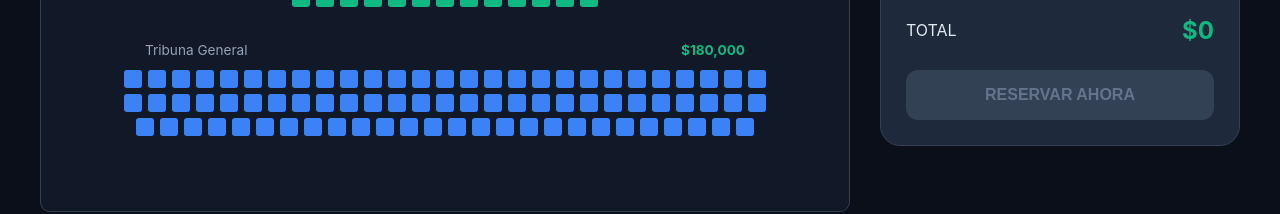
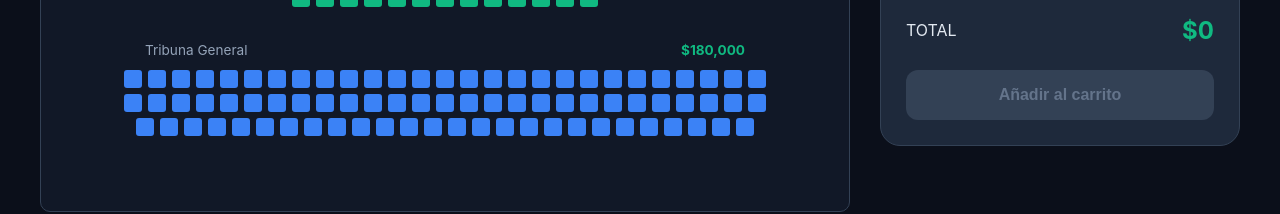
Before and after one commit to cloudtickets-aws/site, a React (Vite) app: page / in a window 1280 px wide. Shown: the part 488-702 px from the top of the page. Built offline with nearby package versions, Linux system fonts and the light colour scheme.

Commit message:
Añadir al carrito

```diff
--- a/src/App.jsx
+++ b/src/App.jsx
@@ -99,7 +99,7 @@ function App() {
           disabled={!selected || loading}
           onClick={confirmBooking}
         >
-          {loading ? 'CONECTANDO A AWS...' : 'RESERVAR AHORA'}
+          {loading ? 'CONECTANDO A AWS...' : 'Añadir al carrito'}
         </button>
       </aside>
     </div>
```
